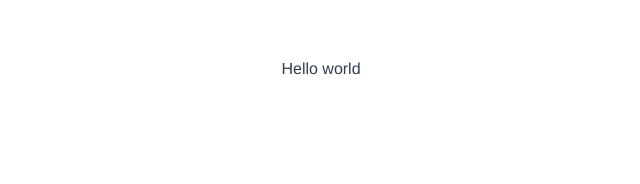
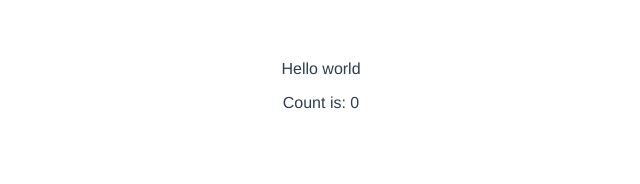
Before and after one commit to hayhyang/vue-tutorial, a Vue app: page / in a window 1280 px wide. Shown: the top 184 px of the page, without its empty margins (319-959 px from the left). Built offline with nearby package versions, Linux system fonts and the light colour scheme.

Commit message:
2. Declarative Rendering

```diff
--- a/src/App.vue
+++ b/src/App.vue
@@ -1,11 +1,18 @@
 <template>
-  <div>Hello world</div>
+  <div>{{ message }}</div>
+  <p>Count is: {{counter.count}}</p>
 </template>
 
 <script>
-
 export default {
-  name: 'App',
+  data() {
+    return {
+      message: 'Hello world',
+      counter: {
+        count: 0
+      }
+    }
+  }
 }
 </script>
 
```
